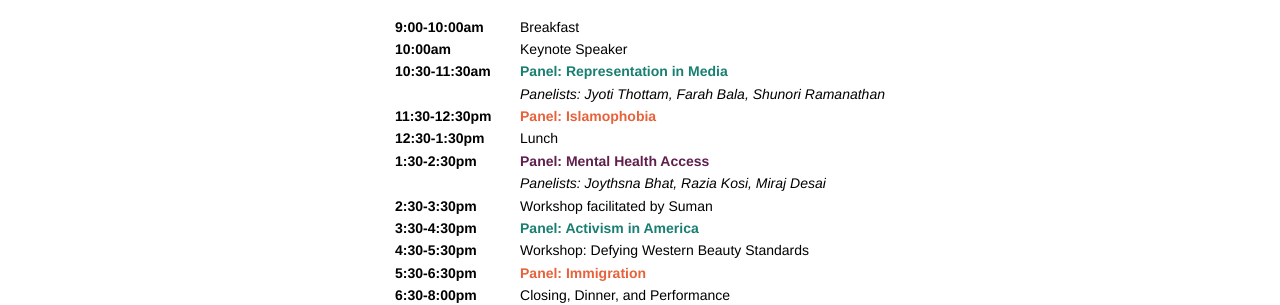
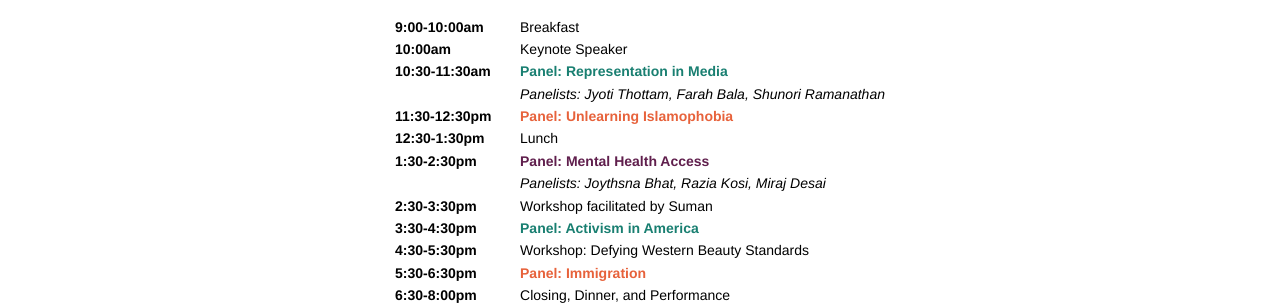
Before and after one commit to samconf/samconf.github.io, a Jekyll site: the page built from schedule/index.html, in a window 1280 px wide. Shown: the part 195-500 px from the top of the page. Built offline with Jekyll 4.4.1, drawn with Linux system fonts in a browser that asks for light colours.

Commit message:
Schedule panel title update

```diff
--- a/schedule/index.html
+++ b/schedule/index.html
@@ -22,7 +22,7 @@ endpoint: schedule
             </tr>
             <tr>
                 <td>11:30-12:30pm</td>
-                <td><strong class="p2">Panel: Islamophobia</strong></td>
+                <td><strong class="p2">Panel: Unlearning Islamophobia</strong></td>
             </tr>
             <tr>
                 <td>12:30-1:30pm</td>
```
